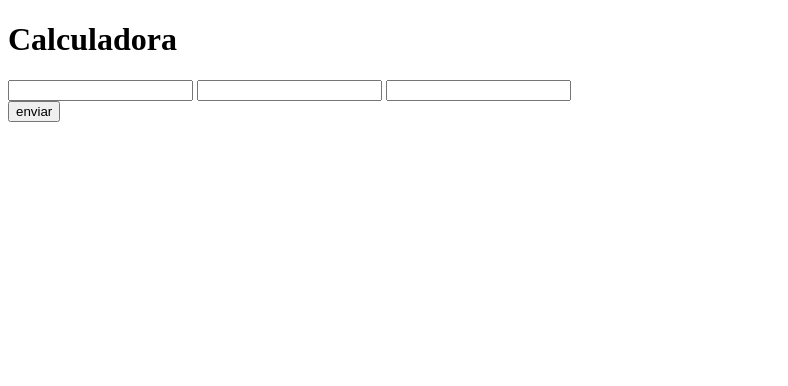
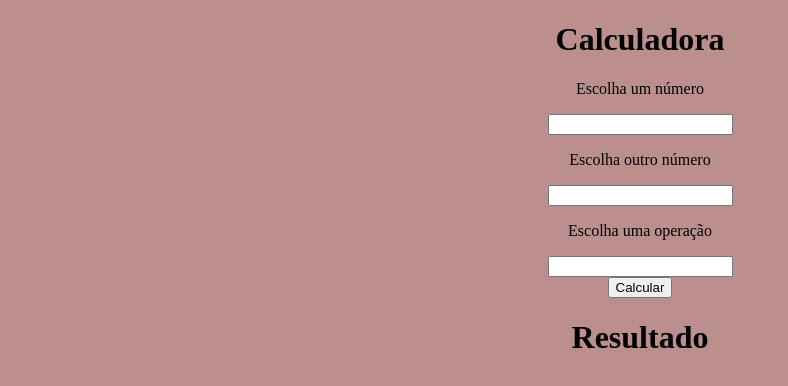
Before and after one commit to PriBarbosa/Testejs, a plain HTML site: page index.html in a window 1280 px wide. Shown: the whole page, without its empty margins (0-788 px from the left). Drawn offline with Linux system fonts and the light colour scheme.

Commit message:
criação da função innerText para o resultado apareça na tela

```diff
--- a/index.css
+++ b/index.css
@@ -0,0 +1,7 @@
+body{
+background-color:rosybrown;
+text-align: center;
+padding: auto;
+transition:52
+
+}
--- a/index.html
+++ b/index.html
@@ -5,19 +5,31 @@
     <meta charset="UTF-8">
     <meta name="viewport" content="width=device-width, initial-scale=1.0">
     <title>exercicios</title>
-
+<link rel="stylesheet" href="index.css">
 </head>
 
 <body>
     <div>
         <h1>Calculadora</h1>
-        <input type="escolha um número" id="number1">
-        <input type="escolah outro número" id="number2">
-        <input type="escolha uma operação" id="operação">
-
+        <div>
+            <p>Escolha um número</p>
+            <input type="number" id="number1">
+        </div>
+        <div>
+            <p>Escolha outro número</p>
+            <input type="number" id="number2">
+        </div>
+        <div>
+            <p>Escolha uma operação</p>
+            <input type="text" id="operacao">
+        </div>
     </div>
     <div>
-        <button onclick="calcular()">enviar</button>
+        <button onclick="calcular()">Calcular</button>
+        <div>
+            <h1>Resultado</h1>
+            <p id="resultado"></p>
+        </div>
 
     </div>
 
--- a/index.js
+++ b/index.js
@@ -1,19 +1,12 @@
-let soma = parseInt(number1) + parseInt(number2);
-let subtracao = (number1) - (number2);
-let divisao = (number1) / (number2);
-let multiplicacao = (number1) * (number2);
-
-
-
-
-
 function calcular() {
     let nu1 = document.getElementById('number1')
     let nu2 = document.getElementById('number2')
-    let operacao = document.getElementById('operação')
+    let operacao = document.getElementById('operacao').value
+    console.log(operacao)
     let num1 = nu1.value
     let num2 = nu2.value
-    let resultado = (num1) * (num2)
+    let resultado = 0
+    let resultadoTela =document.getElementById("resultado")
 
     if (operacao == "*") {
         resultado = num1 * num2;
@@ -25,12 +18,13 @@ function calcular() {
         resultado = num1 / num2;
     }
     else if (operacao == '+') {
-        resultado = num1  + num2
+        resultado = parseInt(num1) + parseInt(num2)
     }
+
 
     console.log(resultado)
 
-    alert(resultado)
 
 
+ resultadoTela.innerText= resultado
 }
```
